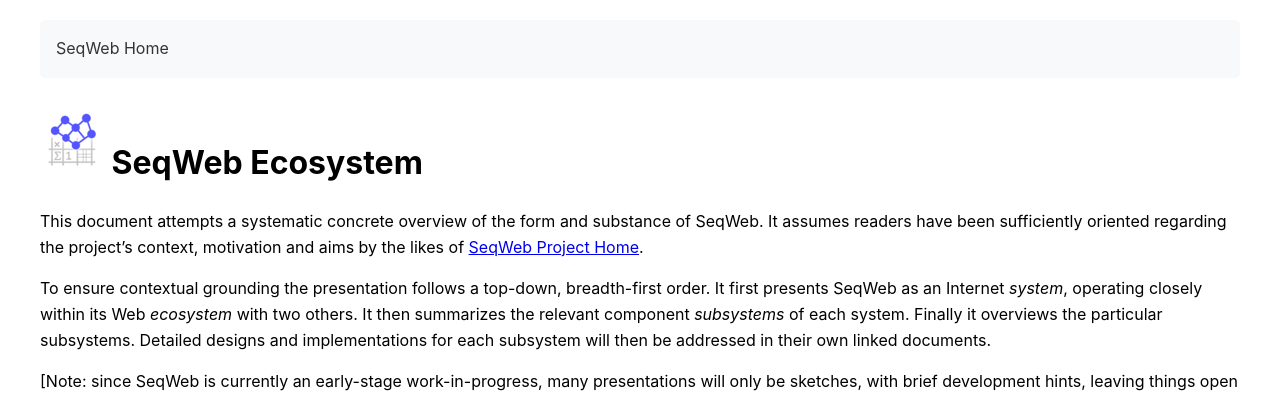
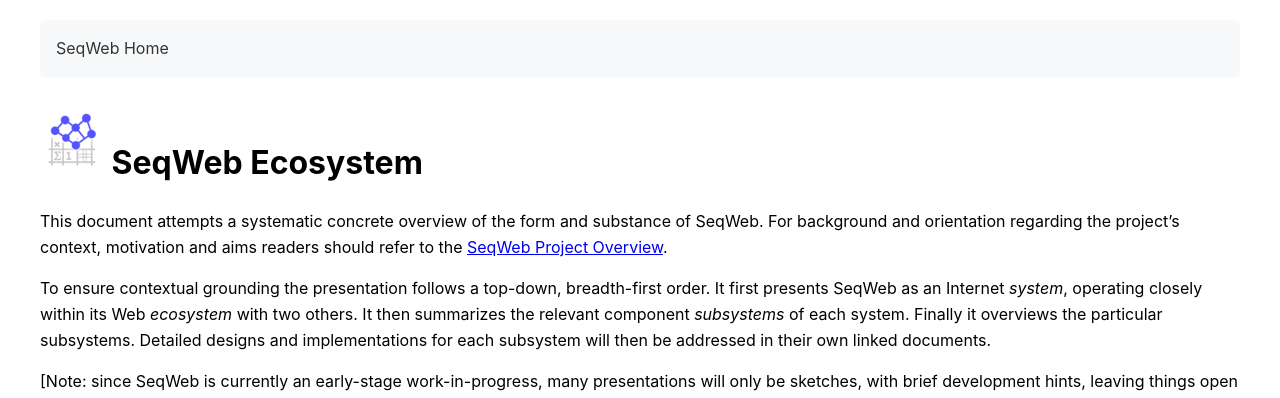
Before and after one commit to seqweb/seqweb, a Jekyll site: the page built from docs/ecosystem.md, in a window 1280 px wide. Shown: the top 398 px of the page. Built offline with Jekyll 4.4.1, drawn with Linux system fonts in a browser that asks for light colours.

Commit message:
Update ecosystem.md link to explicitly reference index.md

```diff
--- a/docs/ecosystem.md
+++ b/docs/ecosystem.md
@@ -4,8 +4,7 @@
 ---
 # ![SeqWeb Project Icon](/assets/icons/seqweb_icon_64x64.png) SeqWeb Ecosystem
 
-This document attempts a systematic concrete overview of the form and substance of SeqWeb.  It assumes readers have been sufficiently oriented regarding the project's context, motivation and aims by the likes of
-[SeqWeb Project Home]({{ site.baseurl }}/).
+This document attempts a systematic concrete overview of the form and substance of SeqWeb.  For background and orientation regarding the project's context, motivation and aims readers should refer to the [SeqWeb Project Overview]({{ site.baseurl }}/index.md).
 
 To ensure contextual grounding the presentation follows a top-down, breadth-first order.  It first presents SeqWeb as an Internet _system_, operating closely within its Web _ecosystem_ with two others.  It then summarizes the  relevant component _subsystems_ of each system.  Finally it overviews the particular subsystems.  Detailed designs and implementations for each subsystem will then be addressed in their own linked documents.
 
```
